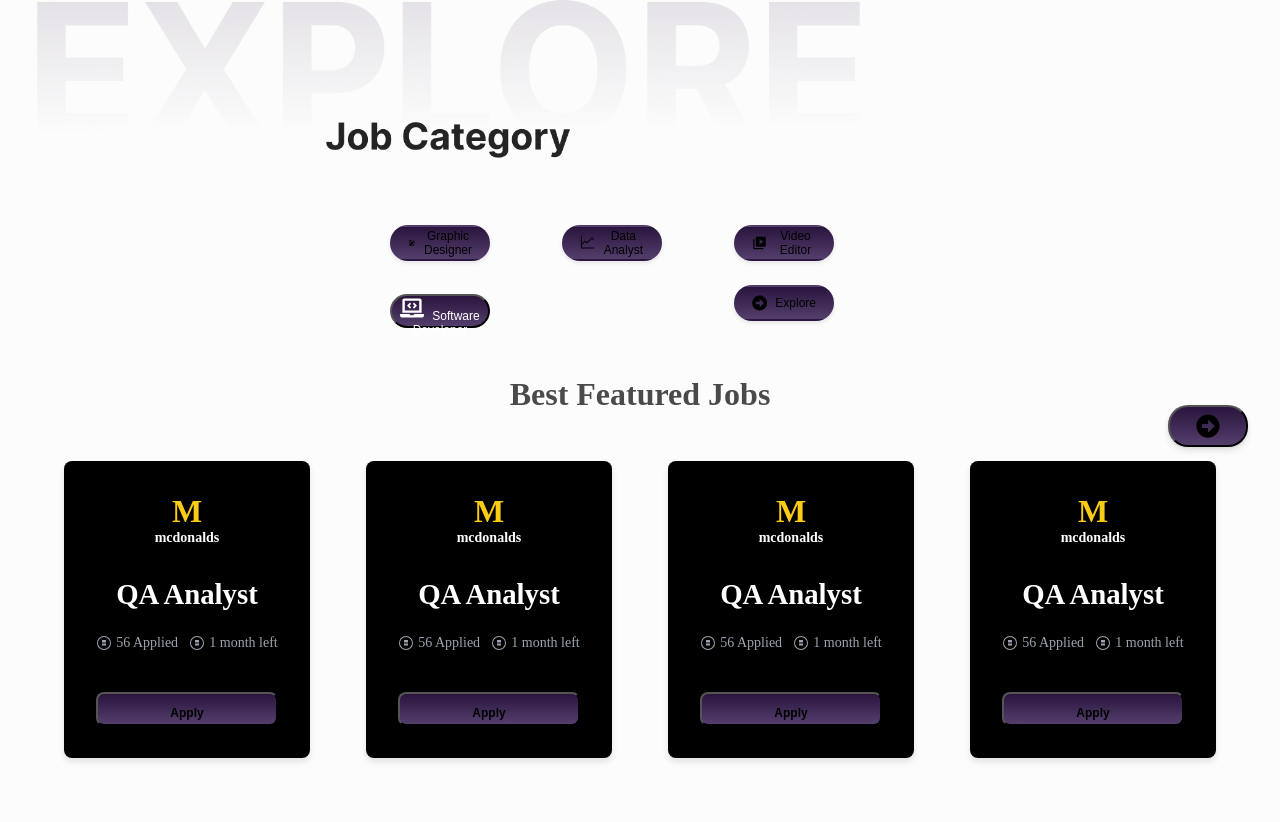
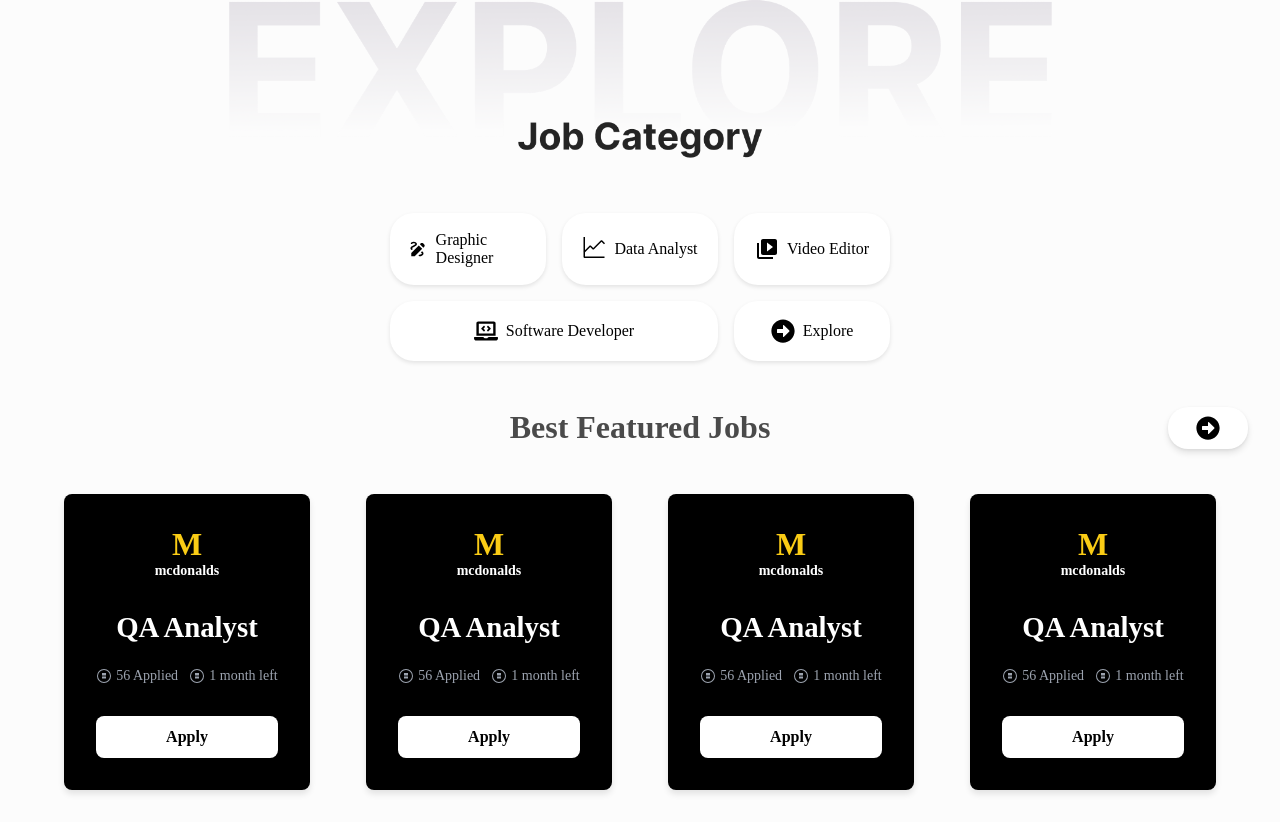
Before and after one commit to ManabBehera342/Internnova_Prototype, a React (Create React App) app in the folder internova/frontend/: page /job in a window 1280 px wide. Shown: the part 548-1370 px from the top of the page. Before the commit the page ends 1338 px from the top, so only its background shows below. Built offline with nearby package versions, Linux system fonts and the light colour scheme.

Commit message:
job full done

```diff
--- a/internova/frontend/src/components/jobcard/Jobcard.css
+++ b/internova/frontend/src/components/jobcard/Jobcard.css
@@ -65,7 +65,9 @@
   }
 
   /* Apply Button */
+
   .apply-button {
+
     width: 100%;
     background-color: white;
     color: black;
--- a/internova/frontend/src/components/jobcard/Jobcard.jsx
+++ b/internova/frontend/src/components/jobcard/Jobcard.jsx
@@ -41,7 +41,7 @@ const Jobcard = () => {
         </div>
 
         {/* Apply Button */}
-        <button className="apply-button">Apply</button>
+        <div className="apply-button">Apply</div>
       </div>
     </div>
   );
--- a/internova/frontend/src/pages/JobSeeker/job/Job.css
+++ b/internova/frontend/src/pages/JobSeeker/job/Job.css
@@ -1,4 +1,4 @@
-/* General Styles */
+
 .jobs-container-jobs {
     width: 100%;
   }
@@ -10,15 +10,19 @@
     object-fit: cover;
   }
 
+  .centered-image-jobs{
+        display: flex;
+        justify-content: center;
+  }
   /* Centered Image */
   .centered-image-jobs .explore-image-jobs {
-    width: 70%;
-    height: auto;
-    margin: 0 auto;
+    width: 70% ;
+    height: auto ;
+    margin: 0 auto ;
   }
 
   /* Button Grid */
-  .button-grid-container-jobs {
+  .button-grid-contain-jobs{
     width: 100%;
     display: flex;
     justify-content: center;
@@ -59,7 +63,7 @@
     font-size: 1.5rem;
   }
 
-  .col-span-2 {
+  .col-span-2-jobs {
     grid-column: span 2;
   }
 
--- a/internova/frontend/src/pages/JobSeeker/job/Job.jsx
+++ b/internova/frontend/src/pages/JobSeeker/job/Job.jsx
@@ -25,35 +25,35 @@ const Job = () => {
             className="explore-image-jobs"
           />
         </div>
-        <div className="button-grid-container-jobs">
+        <div className="button-grid-contain-jobs">
           <div className="button-grid-jobs">
-            <button className="job-button-jobs">
+            <div className="job-button-jobs">
               <MdDraw className="icon-jobs" />
               <span>Graphic Designer</span>
-            </button>
-            <button className="job-button-jobs">
+            </div>
+            <div className="job-button-jobs">
               <VscGraphLine className="icon-jobs" />
               <span>Data Analyst</span>
-            </button>
-            <button className="job-button-jobs">
+            </div>
+            <div className="job-button-jobs">
               <MdVideoLibrary className="icon-jobs" />
               <span>Video Editor</span>
-            </button>
-            <button className="job-button col-span-2">
+            </div>
+            <div className="job-button-jobs col-span-2-jobs">
               <FaLaptopCode className="icon-jobs" />
               <span>Software Developer</span>
-            </button>
-            <button className="job-button-jobs">
+            </div>
+            <div className="job-button-jobs">
               <FaArrowAltCircleRight className="icon-jobs" />
               <span>Explore</span>
-            </button>
+            </div>
           </div>
         </div>
         <div className="featured-jobs-jobs">
           <h2 className="featured-title-jobs">Best Featured Jobs</h2>
-          <button className="explore-featured-button-jobs">
+          <div className="explore-featured-button-jobs">
             <FaArrowAltCircleRight className="Explore-icon-jobs" />
-          </button>
+          </div>
         </div>
         <div className="jobcards-container-jobs">
           <div className="jobcard">
```
